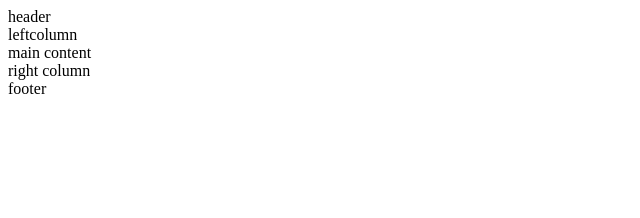
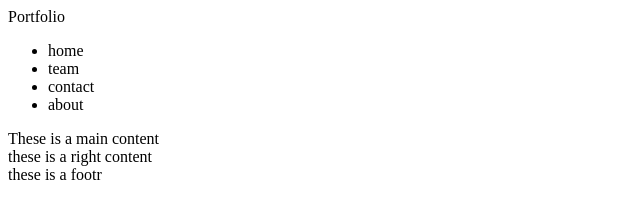
Before and after one commit to prudhvi37/html, a plain HTML site: page secondlayout.html in a window 1280 px wide. Shown: the whole page, without its empty margins (0-640 px from the left). Drawn offline with Linux system fonts and the light colour scheme.

Commit message:
modified secondlayout

```diff
--- a/secondlayout.html
+++ b/secondlayout.html
@@ -2,10 +2,19 @@
 <html>
  <head><title>Second layout</title></head>
  <body>
-   <div class="header">header</div>
-   <div class="left-col">leftcolumn</div>
-   <div class="main">main content</div>
-   <div class="right-col">right column</div>
-   <div class="footer">footer</div>
+   <div class="header">Portfolio</div>
+   <div class="left-col">
+     <nav>
+      <ul>
+         <li>home</li>
+         <li>team</li>
+         <li>contact</li>
+         <li>about</li>
+      </ul>
+     </nav>
+   </div>
+   <div class="main">These is a main content</div>
+   <div class="right-col">these is a right content</div>
+   <div class="footer">these is a footr</div>
  </body>
 </html>
```
